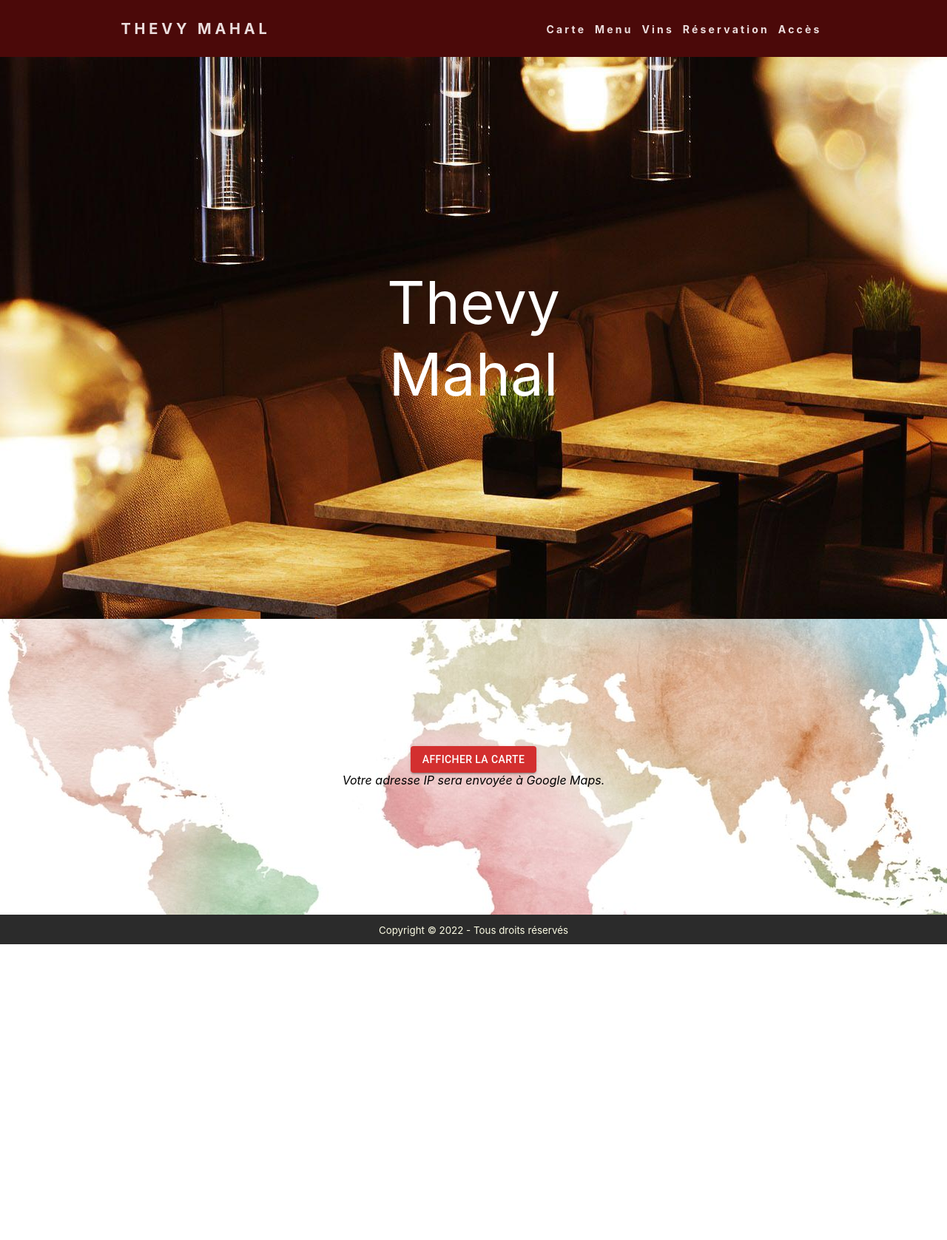
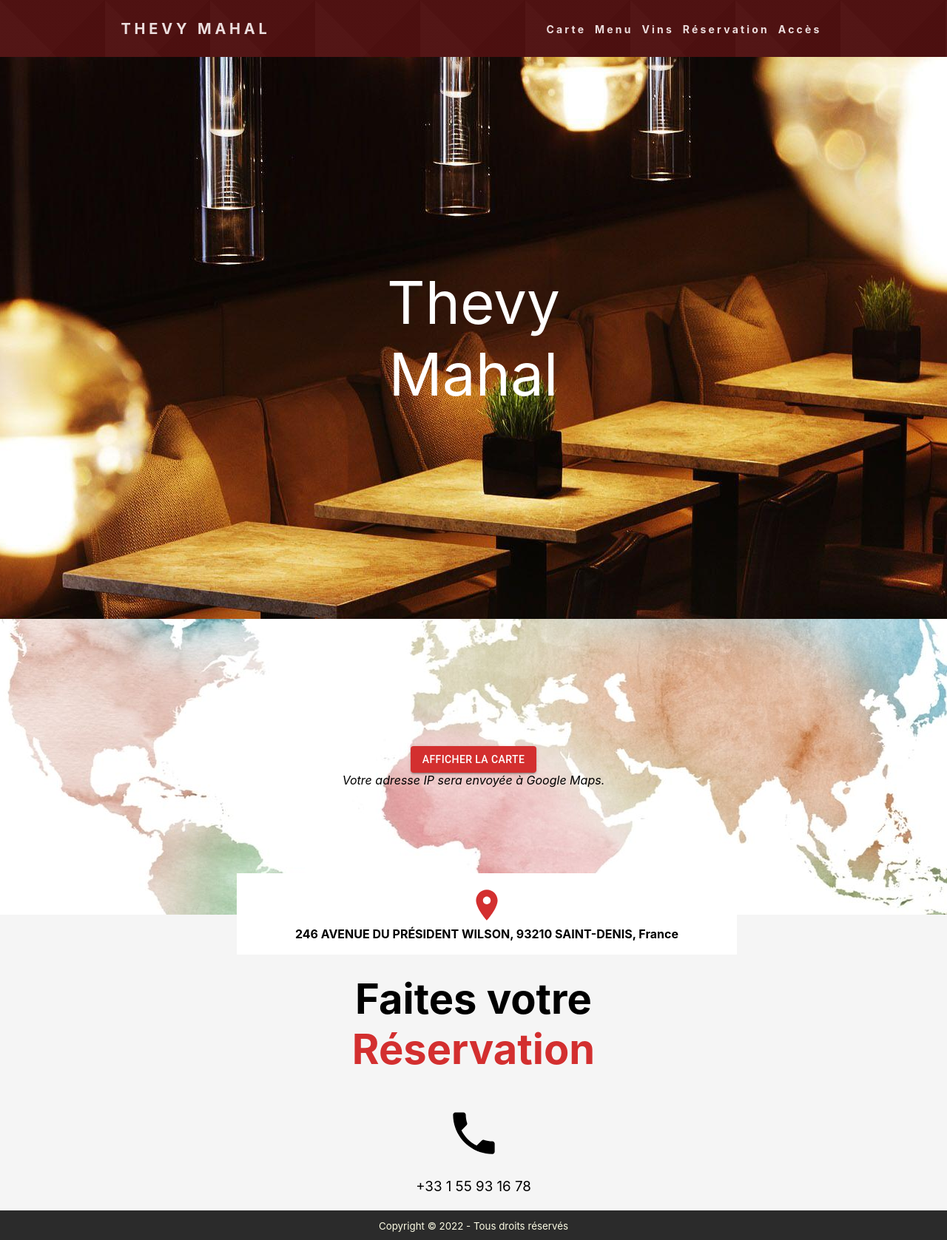
Before and after one commit to aksmr/thevy-mahal, a React (Create React App) app: page / in a window 1280 px wide. Shown: the whole page at 74% size. Before the commit the page ends 1277 px from the top, so only its background shows below. Built offline with nearby package versions, Linux system fonts and the light colour scheme.

Commit message:
adding reservation

```diff
--- a/src/App.js
+++ b/src/App.js
@@ -1,16 +1,20 @@
+import { Address } from "./Components/Address";
 import { Footer } from "./Components/Footer";
 import { Header } from "./Components/Header";
-import { Navbar } from "./Components/Navbar";
 import { Map } from "./Components/Map";
 import { Navbar2 } from "./Components/Navbar/Navbar2";
+import { Reservation } from "./Components/Reservation";
 
 export const App = () => {
 	return (
 		<>
-			{/* <Navbar /> */}
 			<Navbar2 />
 			<Header />
-			<Map/>
+			<div className="map_and_resa" style={{position:'relative'}}>
+				<Map/>
+				<Address/>
+				<Reservation/>
+			</div>
 			<Footer />
 		</>
 	);
--- /dev/null
+++ b/src/Components/Address.js
@@ -0,0 +1,28 @@
+import LocationOnIcon from '@mui/icons-material/LocationOn';
+
+const style = {
+    parent: {
+        backgroundColor: 'white',
+        padding: '1.4%',
+        width: '50%',
+        textAlign: 'center',
+        position: 'absolute',
+        top: "43%",
+        left:'25%',
+        fontWeight:'bold',
+    },
+    icon: {
+        fontSize:'50',
+        color: '#d32f2f',
+    }
+}
+
+export const Address = () => {
+    return(
+        <div style={style.parent}>
+            <LocationOnIcon style={style.icon} />
+            <br/>
+            {"246 avenue du Président Wilson, 93210 Saint-Denis".toUpperCase()}, France
+        </div>
+    );
+}
--- a/src/Components/Map.js
+++ b/src/Components/Map.js
@@ -35,7 +35,7 @@ export const Map = () => {
     </>;
 
     return(
-        <div style={styles.parent}>
+        <div style={styles.parent} id="acces">
             { validate ? mapVisible : mapNotVisible}
         </div>
     );
--- a/src/Components/Navbar/Navbar.css
+++ b/src/Components/Navbar/Navbar.css
@@ -8,13 +8,30 @@ nav {
    display: flex;
    justify-content: space-around;
    align-items: center;
-    min-height: 8vh;
-    background-color: rgb(75, 9, 9);
+   min-height: 7vh;
+   /* background-color: #4b0909; */
+
+   background-image: linear-gradient(
+         45deg,
+         rgba(187, 187, 187, 0.04) 0%,
+         rgba(187, 187, 187, 0.04) 50%,
+         rgba(86, 86, 86, 0.04) 50%,
+         rgba(86, 86, 86, 0.04) 100%
+      ),
+      linear-gradient(
+         135deg,
+         rgba(166, 166, 166, 0.04) 0%,
+         rgba(166, 166, 166, 0.04) 50%,
+         rgba(92, 92, 92, 0.04) 50%,
+         rgba(92, 92, 92, 0.04) 100%
+      ),
+      linear-gradient(90deg, #4b0909, #4b0909);
+   background-size: 142px 142px;
 }
 
 .logo {
    color: rgb(236, 222, 222);
-    letter-spacing: .3rem;
+   letter-spacing: 0.3rem;
    font-size: 20px;
 }
 
@@ -31,7 +48,7 @@ nav {
 .nav-links a {
    color: rgb(236, 222, 222);
    text-decoration: none;
-    letter-spacing: .2rem;
+   letter-spacing: 0.2rem;
    font-weight: bold;
    font-size: 14px;
 }
@@ -43,23 +60,24 @@ nav {
    margin: 5px;
 }
 
-@media screen and (max-width:1024px) {
+@media screen and (max-width: 1024px) {
    .nav-links {
       width: 60%;
    }
 }
 
-@media screen and (max-width:768px) {
+@media screen and (max-width: 768px) {
    .nav-links {
       width: 50%;
    }
 }
 
-@media screen and (max-width:425px) {
+@media screen and (max-width: 425px) {
    .nav-links {
       width: 100%;
    }
-    nav, .nav-links {
+   nav,
+   .nav-links {
       flex-direction: column;
       align-items: center;
    }
--- /dev/null
+++ b/src/Components/Reservation.js
@@ -0,0 +1,44 @@
+import PhoneIcon from '@mui/icons-material/Phone';
+
+const style = {
+    h1: {
+        fontSize: '7vh',
+    },
+    parent: {
+        display: 'grid',
+        placeItems: 'center',
+        textAlign: 'center',
+        backgroundColor: 'whitesmoke',
+        minHeight: '400px',
+        boxSizing: "border-box",
+        paddingTop: '40px',
+    },
+    strong: {
+        color: '#d32f2f',
+    },
+    link: {
+        textDecoration: 'none',
+        color:'black'
+    },
+    phoneIcon: {
+        fontSize: '75',
+    },
+    phone: {
+        fontWeight: 'normal',
+    },
+}
+
+export const Reservation = () => {
+    return(
+        <div style={style.parent} id="reservation">
+            <h1 style={style.h1}>
+                Faites votre<br/>
+                <strong style={style.strong}>Réservation</strong>
+            </h1>
+            <a href='tel:+33155931678' style={style.link}>
+                <PhoneIcon style={style.phoneIcon} />
+                <h3 style={style.phone}>+33 1 55 93 16 78</h3>
+            </a>
+        </div>
+    );
+}
```
Lines whose indentation alone changed are shown as unchanged.
